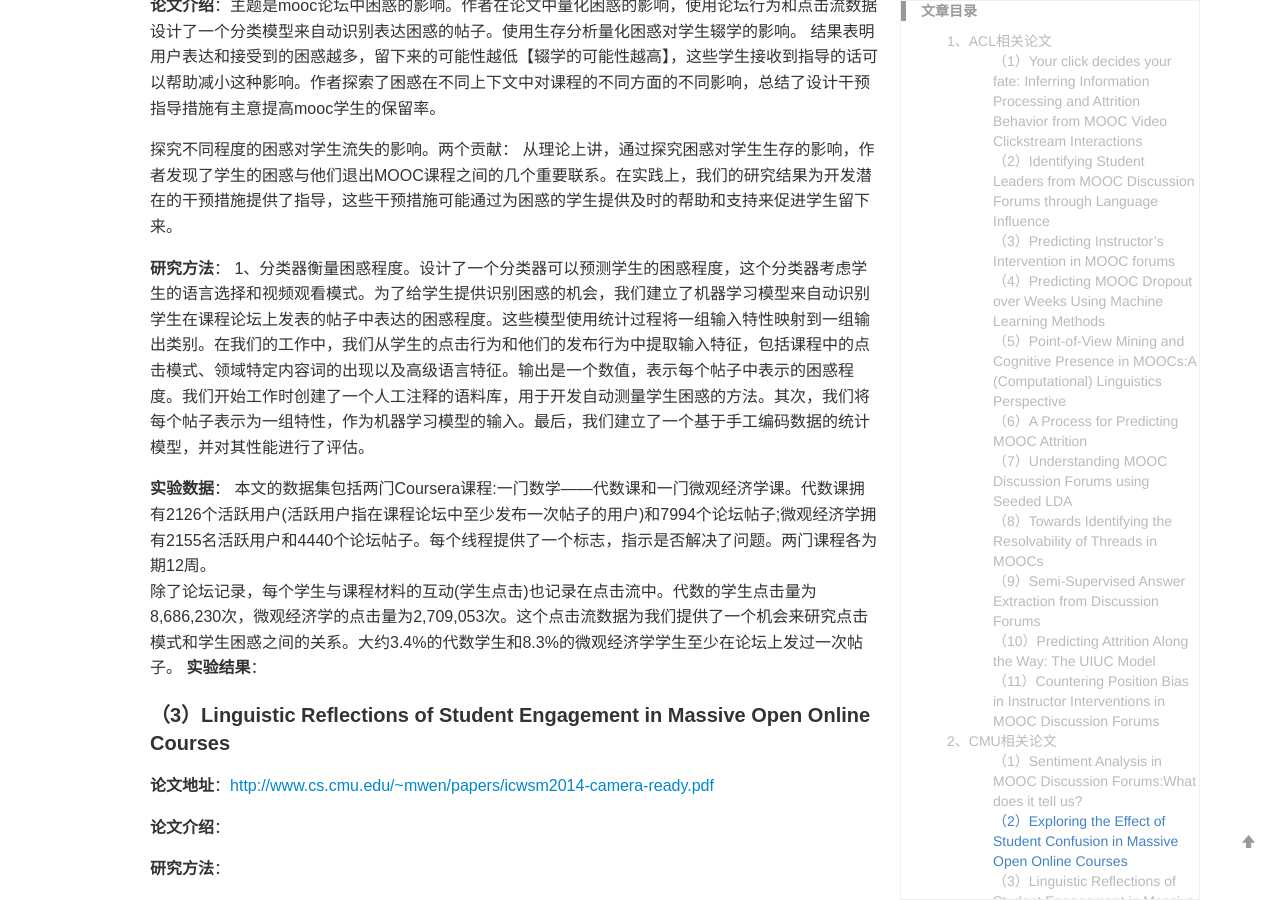
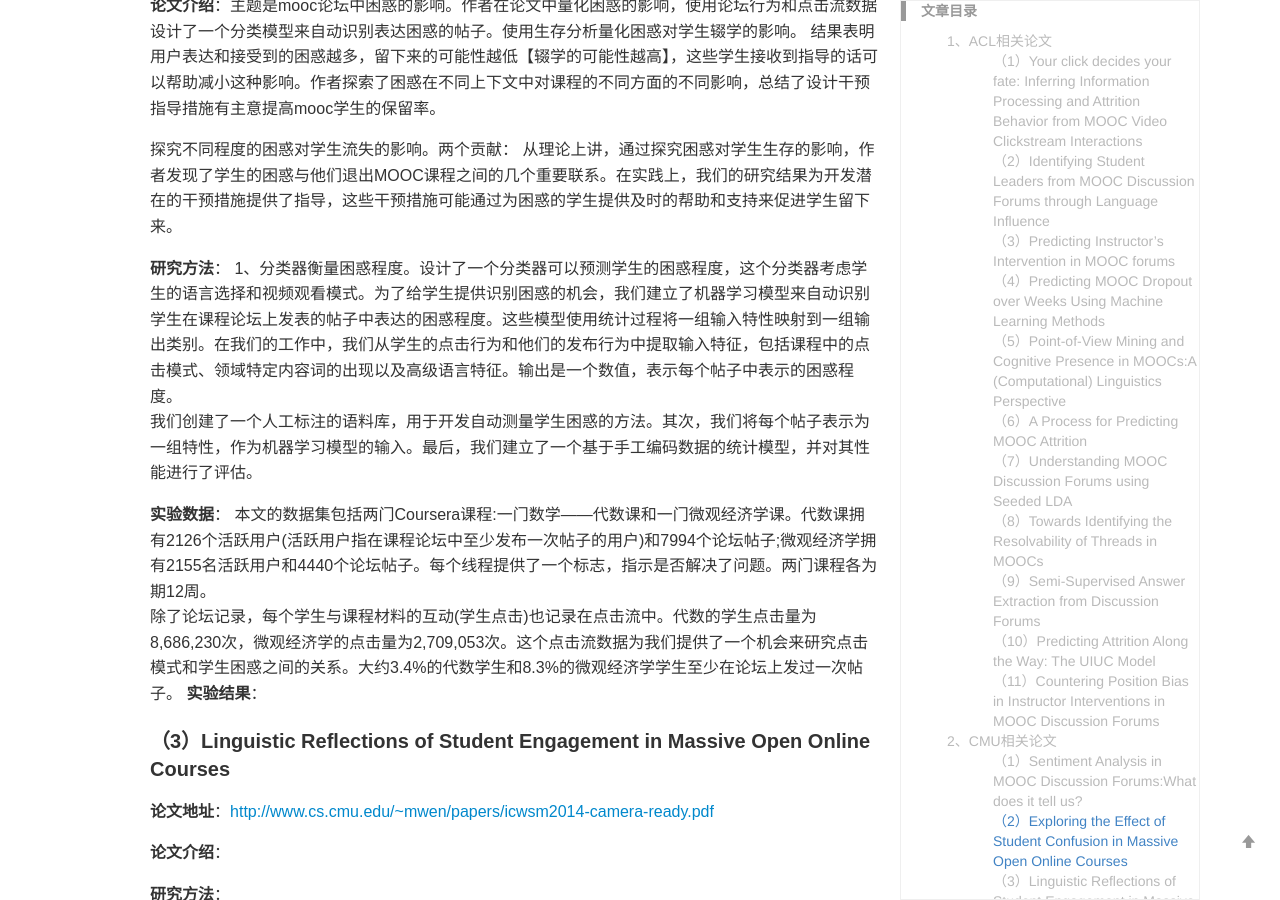
Before and after one commit to yuanmingchen/yuanmingchen.github.io, a Jekyll site: the page built from _posts/2019-04-19-online course nlp paper survey 2.md, in a window 1280 px wide and 900 px high, scrolled down 5740 px. Built offline with Jekyll 4.4.1, drawn with Linux system fonts in a browser that asks for light colours; formulas are drawn with MathJax 3; comment, search, counter and statistics services are not loaded.

Commit message:
Updates _posts/2019-04-19-online course nlp paper survey 2.md
Auto commit by GitBook Editor

```diff
--- a/_posts/2019-04-19-online course nlp paper survey 2.md
+++ b/_posts/2019-04-19-online course nlp paper survey 2.md
@@ -156,7 +156,8 @@ $P(w)$表示情感词$w$在评论中出现的概率，$P(TopicKeyword)$表示当
 从理论上讲，通过探究困惑对学生生存的影响，作者发现了学生的困惑与他们退出MOOC课程之间的几个重要联系。在实践上，我们的研究结果为开发潜在的干预措施提供了指导，这些干预措施可能通过为困惑的学生提供及时的帮助和支持来促进学生留下来。
 
 **研究方法**：
-1、分类器衡量困惑程度。设计了一个分类器可以预测学生的困惑程度，这个分类器考虑学生的语言选择和视频观看模式。为了给学生提供识别困惑的机会，我们建立了机器学习模型来自动识别学生在课程论坛上发表的帖子中表达的困惑程度。这些模型使用统计过程将一组输入特性映射到一组输出类别。在我们的工作中，我们从学生的点击行为和他们的发布行为中提取输入特征，包括课程中的点击模式、领域特定内容词的出现以及高级语言特征。输出是一个数值，表示每个帖子中表示的困惑程度。我们开始工作时创建了一个人工注释的语料库，用于开发自动测量学生困惑的方法。其次，我们将每个帖子表示为一组特性，作为机器学习模型的输入。最后，我们建立了一个基于手工编码数据的统计模型，并对其性能进行了评估。
+1、分类器衡量困惑程度。设计了一个分类器可以预测学生的困惑程度，这个分类器考虑学生的语言选择和视频观看模式。为了给学生提供识别困惑的机会，我们建立了机器学习模型来自动识别学生在课程论坛上发表的帖子中表达的困惑程度。这些模型使用统计过程将一组输入特性映射到一组输出类别。在我们的工作中，我们从学生的点击行为和他们的发布行为中提取输入特征，包括课程中的点击模式、领域特定内容词的出现以及高级语言特征。输出是一个数值，表示每个帖子中表示的困惑程度。
+我们创建了一个人工标注的语料库，用于开发自动测量学生困惑的方法。其次，我们将每个帖子表示为一组特性，作为机器学习模型的输入。最后，我们建立了一个基于手工编码数据的统计模型，并对其性能进行了评估。
 
 **实验数据**：
 本文的数据集包括两门Coursera课程:一门数学——代数课和一门微观经济学课。代数课拥有2126个活跃用户(活跃用户指在课程论坛中至少发布一次帖子的用户)和7994个论坛帖子;微观经济学拥有2155名活跃用户和4440个论坛帖子。每个线程提供了一个标志，指示是否解决了问题。两门课程各为期12周。
```
